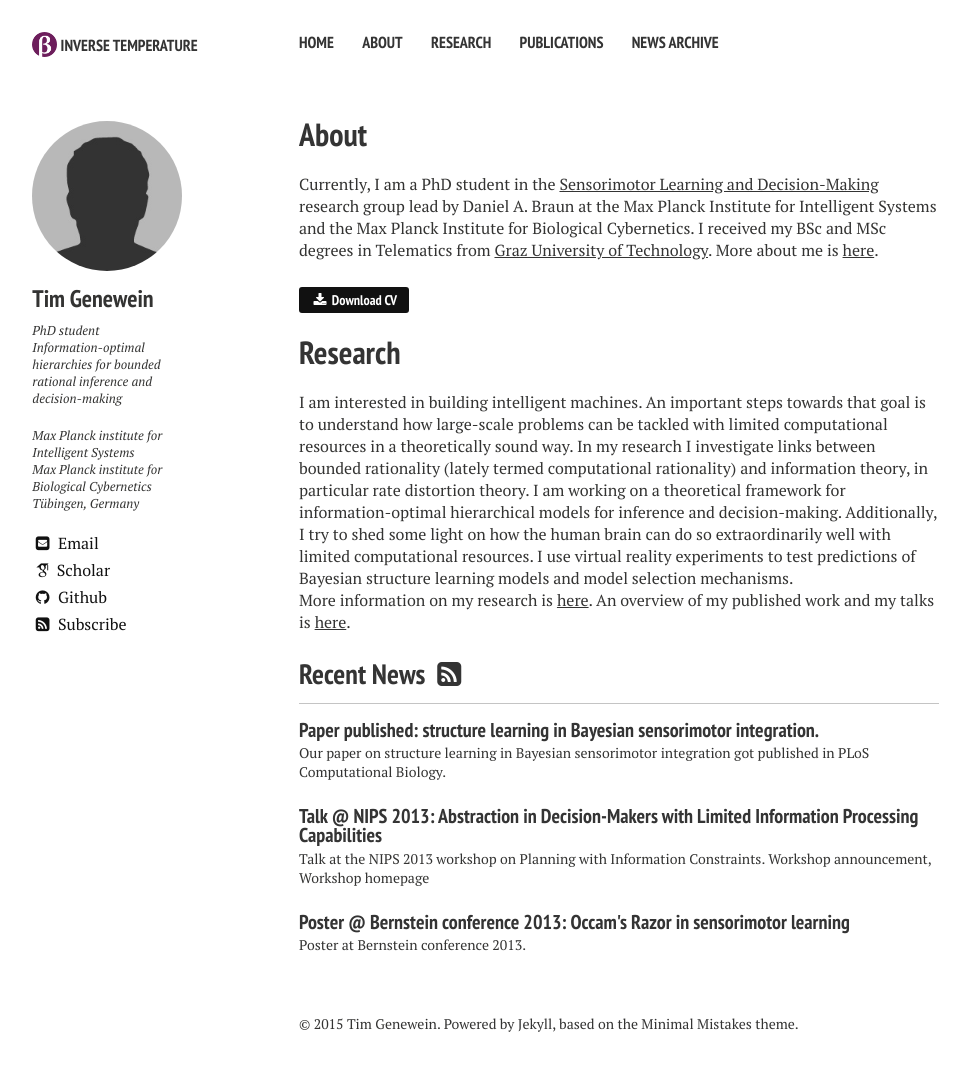
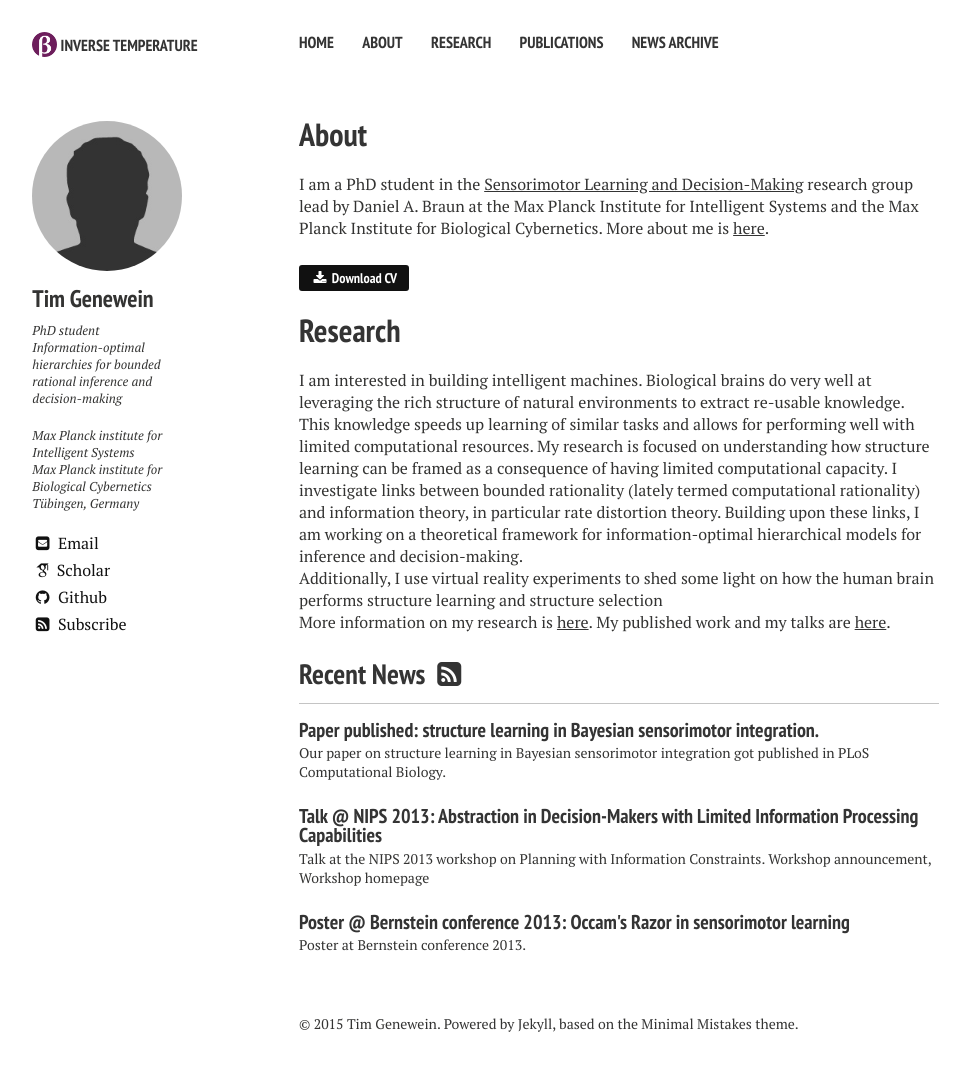
Before and after one commit to tgenewein/tgenewein.github.io, a Jekyll site: the page built from index.md, in a window 1280 px wide. Shown: the whole page, without its empty margins (21-989 px from the left). Built offline with Jekyll 4.4.1, drawn with Linux system fonts in a browser that asks for light colours; nearby versions of some CDN libraries; some web fonts are replaced; comment, search, counter and statistics services are not loaded.

Commit message:
Updated research-statement

```diff
--- a/index.md
+++ b/index.md
@@ -16,11 +16,11 @@ tags: [bounded rationality, hierarchies, abstraction, rate distortion, free ener
 
 
 # [About]({{ site.url }}/about/)
-Currently, I am a PhD student in the [Sensorimotor Learning and Decision-Making](http://www.kyb.tuebingen.mpg.de/research/rg/braun.html) research group lead by Daniel A. Braun at the Max Planck Institute for Intelligent Systems and the Max Planck Institute for Biological Cybernetics. I received my BSc and MSc degrees in Telematics from [Graz University of Technology](http://www.tugraz.at/). More about me is [here]({{ site.url }}/about/).
+I am a PhD student in the [Sensorimotor Learning and Decision-Making](http://www.kyb.tuebingen.mpg.de/research/rg/braun.html) research group lead by Daniel A. Braun at the Max Planck Institute for Intelligent Systems and the Max Planck Institute for Biological Cybernetics. More about me is [here]({{ site.url }}/about/).
 
 <a markdown="0" href="{{ site.url }}/files/CV.pdf" class="btn"><i class="fa fa-fw fa-download"></i> Download CV</a>
 
 # [Research]({{ site.url}}/research/)
-I am interested in building intelligent machines. An important steps towards that goal is to understand how large-scale problems can be tackled with limited computational resources in a theoretically sound way. In my research I investigate links between bounded rationality (lately termed computational rationality) and information theory, in particular rate distortion theory. I am working on a theoretical framework for information-optimal hierarchical models for inference and decision-making.
-Additionally, I try to shed some light on how the human brain can do so extraordinarily well with limited computational resources. I use virtual reality experiments to test predictions of Bayesian structure learning models and model selection mechanisms.
-More information on my research is [here]({{ site.url }}/research/). An overview of my published work and my talks is [here]({{ site.url }}/publications/).
+I am interested in building intelligent machines. Biological brains do very well at leveraging the rich structure of natural environments to extract re-usable knowledge. This knowledge speeds up learning of similar tasks and allows for performing well with limited computational resources. My research is focused on understanding how structure learning can be framed as a consequence of having limited computational capacity. I investigate links between bounded rationality (lately termed computational rationality) and information theory, in particular rate distortion theory. Building upon these links, I am working on a theoretical framework for information-optimal hierarchical models for inference and decision-making.
+Additionally, I use virtual reality experiments to shed some light on how the human brain performs structure learning and structure selection
+More information on my research is [here]({{ site.url }}/research/). My published work and my talks are [here]({{ site.url }}/publications/).
```
Also changed, not shown: about/index.md (+4 -3 lines), research/index.md (+4 -4 lines).
